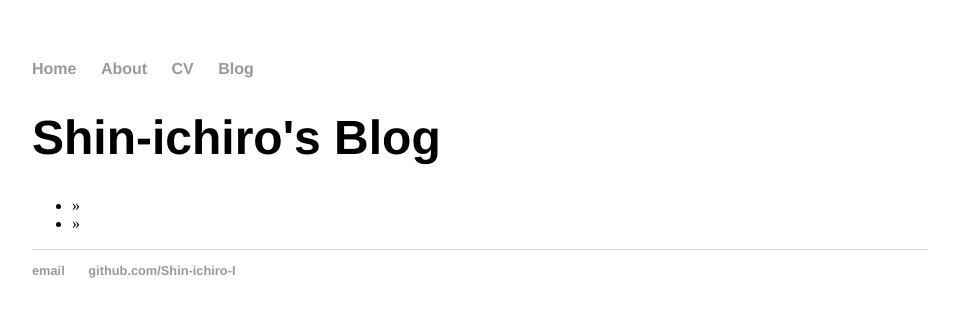
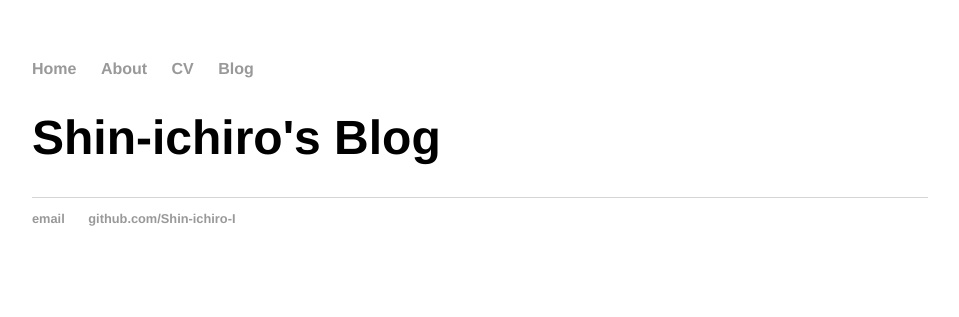
Before and after one commit to Shin-ichiro-I/Shin-ichiro-I.github.io, a Jekyll site: the page built from cv/index.html, in a window 1280 px wide. Shown: the top 317 px of the page, without its empty margins (160-1119 px from the left). Built offline with Jekyll 4.4.1, drawn with Linux system fonts in a browser that asks for light colours.

Commit message:
Update index.html

```diff
--- a/cv/index.html
+++ b/cv/index.html
@@ -5,7 +5,7 @@ title: Shin-ichiro's Blog
 	<h1>{{ page.title }}</h1>
 	<ul class="cv">
 
-	  {% for post in site.posts %}
+	  {% for cv in site.cv %}
 	    <li><span>{{ cv.date | date_to_string }}</span> » <a href="{{ cv.url }}" title="{{ cv.title }}">{{ cv.title }}</a></li>
 	  {% endfor %}
 	</ul>
```
